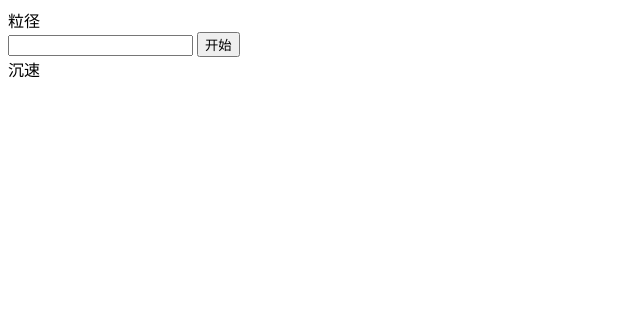
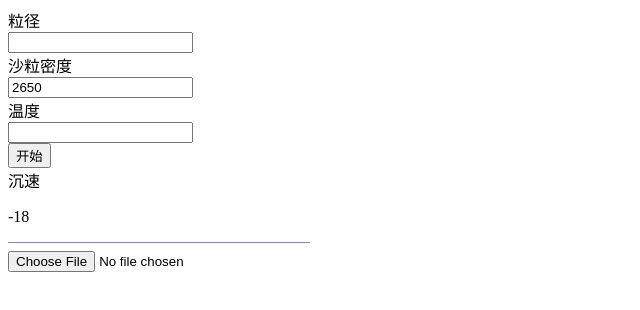
Before and after one commit to bhqasx/Hydraulics-Toolbox1, a plain HTML site: page index.html in a window 1280 px wide. Both pictures are taken after a click on the button "开始". Shown: the whole page, without its empty margins (0-640 px from the left). Drawn offline with Linux system fonts and the light colour scheme.

Commit message:
Update index.html

```diff
--- a/index.html
+++ b/index.html
@@ -4,16 +4,29 @@
 	<div>
 	粒径<br>
 	<input type="number" id="Diameter">
+	<br>
+	沙粒密度<br>
+	<input id="rouSedi" value=2650>
+	<br>
+	温度<br>
+	<input id="temperature">
+	<br>
 	<button onclick="StartCalculate ()">开始</button>
     </div>
 	沉速<br>
 	<p id="result"></p>
+	<HR align=left width=300 color=#987cb9 SIZE=1>
+	<input type="file">
 </body>
 
 <script>
 function StartCalculate () {
 	var D = document.getElementById("Diameter").value;
-	document.getElementById("result").innerHTML = D;
+	var rouS = document.getElementById("rouSedi").value;
+	var T = document.getElementById("temperature").value;
+	var visc;
+	visc=1.775*10^(-1);
+	document.getElementById("result").innerHTML = visc;
 }
 </script>
 <html/>
```
